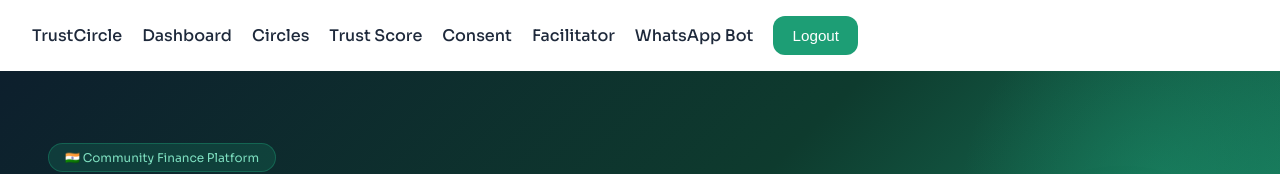
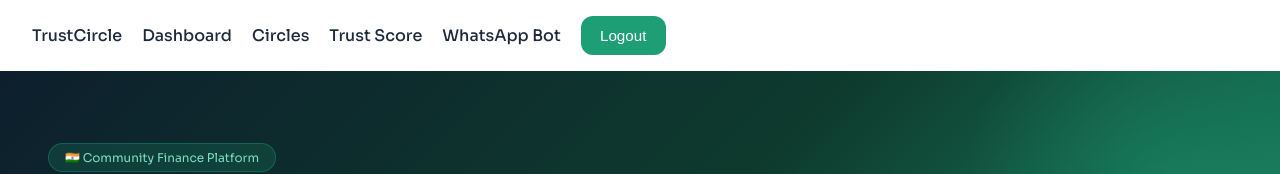
Before and after one commit to muskanbhatia10064/trust_circle, a React (Vite) app in the folder frontend/: page /dashboard in a window 1280 px wide. Shown: the top 174 px of the page. Built offline with nearby package versions, Linux system fonts and the light colour scheme; no server answers; sample sign-in values are in the browser's storage.

Commit message:
Update Navbar.jsx
removed consent and facilitator buttons

```diff
--- a/frontend/src/components/Navbar.jsx
+++ b/frontend/src/components/Navbar.jsx
@@ -15,8 +15,6 @@ export default function Navbar() {
           <Link to="/dashboard">Dashboard</Link>
           <Link to="/circles">Circles</Link>
           <Link to="/trust-score">Trust Score</Link>
-          <Link to="/consent">Consent</Link>
-          <Link to="/facilitator">Facilitator</Link>
           <Link to="/whatsapp-bot">WhatsApp Bot</Link>
 
           <button
```
